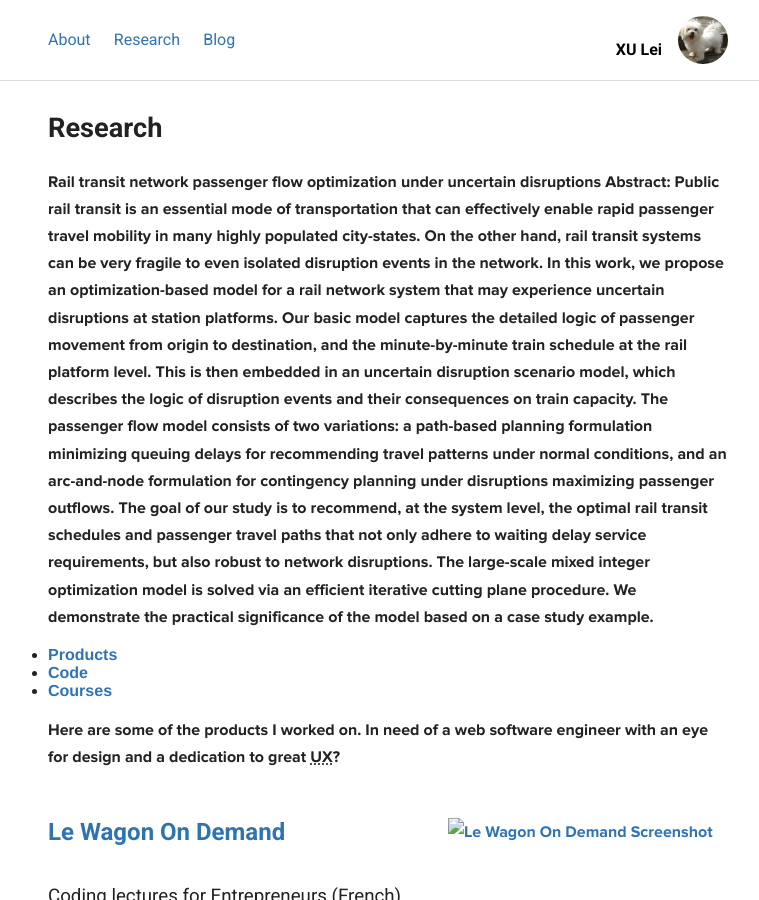
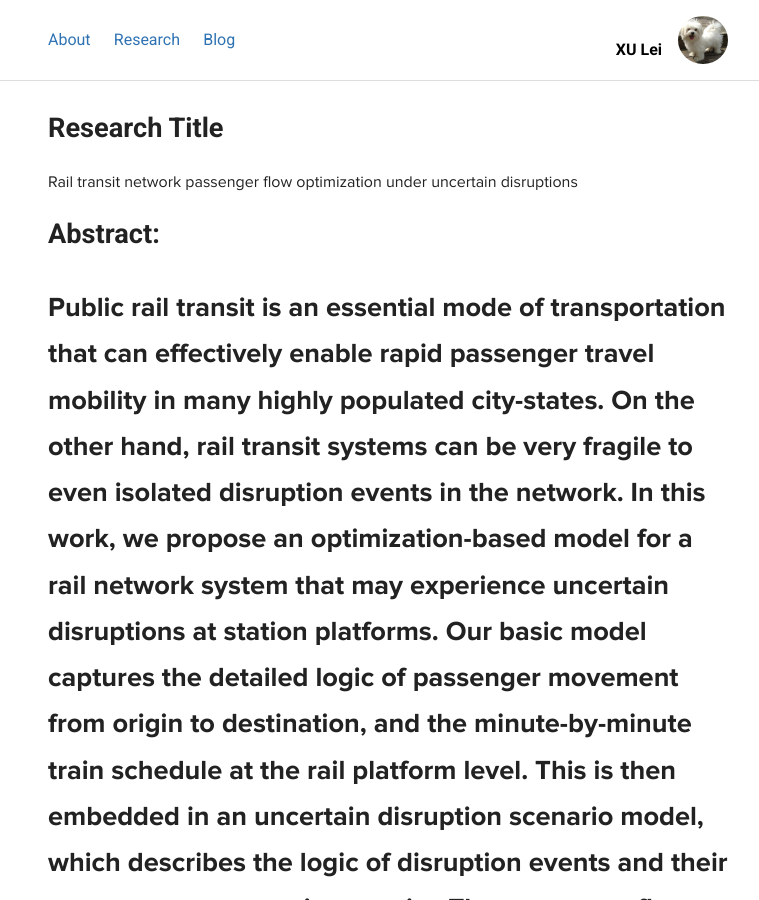
Before and after one commit to shirleysteve/1, a Jekyll site: the page built from research/index.html, in a window 1280 px wide and 900 px high. Shown: the whole window, without its empty margins (252-1011 px from the left). Built offline with Jekyll 4.4.1, drawn with Linux system fonts in a browser that asks for light colours; Markdown is read by kramdown in place of the engine named in the settings.

Commit message:
Update research.html

```diff
--- a/_layouts/research.html
+++ b/_layouts/research.html
@@ -4,26 +4,21 @@
 
 <div class="inner">
 
-  <h1>Research</h1>
+  <h1>Research Title</h1>
 
   <p class="fancy">
-    <strong>Rail transit network passenger flow optimization under uncertain disruptions<strong>
+   Rail transit network passenger flow optimization under uncertain disruptions
+        </p>
 
-<strong>Abstract:<strong> Public rail transit is an essential mode of transportation that can effectively enable rapid passenger travel mobility in many highly populated city-states. On the other hand, rail transit systems can be very fragile to even isolated disruption events in the network. In this work, we propose an optimization-based model for a rail network system that may experience uncertain disruptions at station platforms. Our basic model captures the detailed logic of passenger movement from origin to destination, and the minute-by-minute train schedule at the rail platform level. This is then embedded in an uncertain disruption scenario model, which describes the logic of disruption events and their consequences on train capacity. The passenger flow model consists of two variations: a path-based planning formulation minimizing queuing delays for recommending travel patterns under normal conditions, and an arc-and-node formulation for contingency planning under disruptions maximizing passenger outflows. The goal of our study is to recommend, at the system level, the optimal rail transit schedules and passenger travel paths that not only adhere to waiting delay service requirements, but also robust to network disruptions. The large-scale mixed integer optimization model is solved via an efficient iterative cutting plane procedure. We demonstrate the practical significance of the model based on a case study example.
+<h1>Abstract:<h1>
+
+  <p class="fancy">
+  Public rail transit is an essential mode of transportation that can effectively enable rapid passenger travel mobility in many highly populated city-states. On the other hand, rail transit systems can be very fragile to even isolated disruption events in the network. In this work, we propose an optimization-based model for a rail network system that may experience uncertain disruptions at station platforms. Our basic model captures the detailed logic of passenger movement from origin to destination, and the minute-by-minute train schedule at the rail platform level. This is then embedded in an uncertain disruption scenario model, which describes the logic of disruption events and their consequences on train capacity. The passenger flow model consists of two variations: a path-based planning formulation minimizing queuing delays for recommending travel patterns under normal conditions, and an arc-and-node formulation for contingency planning under disruptions maximizing passenger outflows. The goal of our study is to recommend, at the system level, the optimal rail transit schedules and passenger travel paths that not only adhere to waiting delay service requirements, but also robust to network disruptions. The large-scale mixed integer optimization model is solved via an efficient iterative cutting plane procedure. We demonstrate the practical significance of the model based on a case study example.
 
     <!--I graduated in 2008 from <a href="http://www.polytechnique.edu/jsp/accueil.jsp?LANGUE=1">Polytechnique</a> and joined <a href="https://www.google.com/about/jobs/locations/zurich/">Google</a> as a software engineer intern. I came back to Paris in 2009 and worked 3 years as a software engineer for <a href="http://www.virtuoz.com">VirtuOz</a> on the SaaS tool suite. In 2012, I joined <a href="http://www.applidget.com">Applidget</a>
     as the lead developer of <a href="http://www.mobicheckin.com">MobiCheckin</a>, an award-winning SaaS solution for professional event organizer. Since 2007, I have technically bootstraped <a href="http://www.sogedis.fr">Sogedis</a> and grow it to a 3M€ business. Since 2014, I <a href="/blog/2014/07/29/le-wagon-cto.html">am CTO</a> of <a href="http://www.lewagon.com">Le Wagon</a>, a French 9 week-long bootcamp where we teach ruby on rails programming to entrepreneurs.-->
   </p>
 
-  <ul class="research-nav">
-    <li {% if page.url == '/portfolio/index.html' %}class="active"{% endif %}>
-      <a href="/research/">Products</a>
-    </li><li {% if page.url == '/portfolio/code.html' %}class="active"{% endif %}>
-      <a href="/research/code.html">Code</a>
-    </li><li {% if page.url == '/portfolio/courses.html' %}class="active"{% endif %}>
-      <a href="/research/courses.html">Courses</a>
-    </li>
-  </ul>
 
   {{ content }}
 
```
